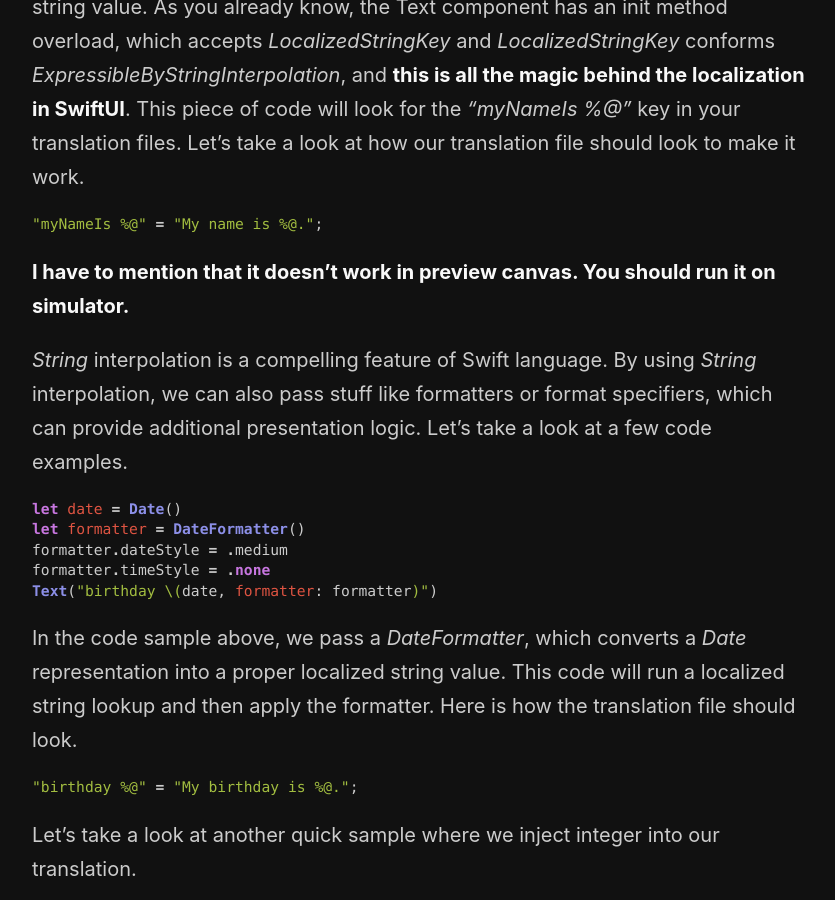
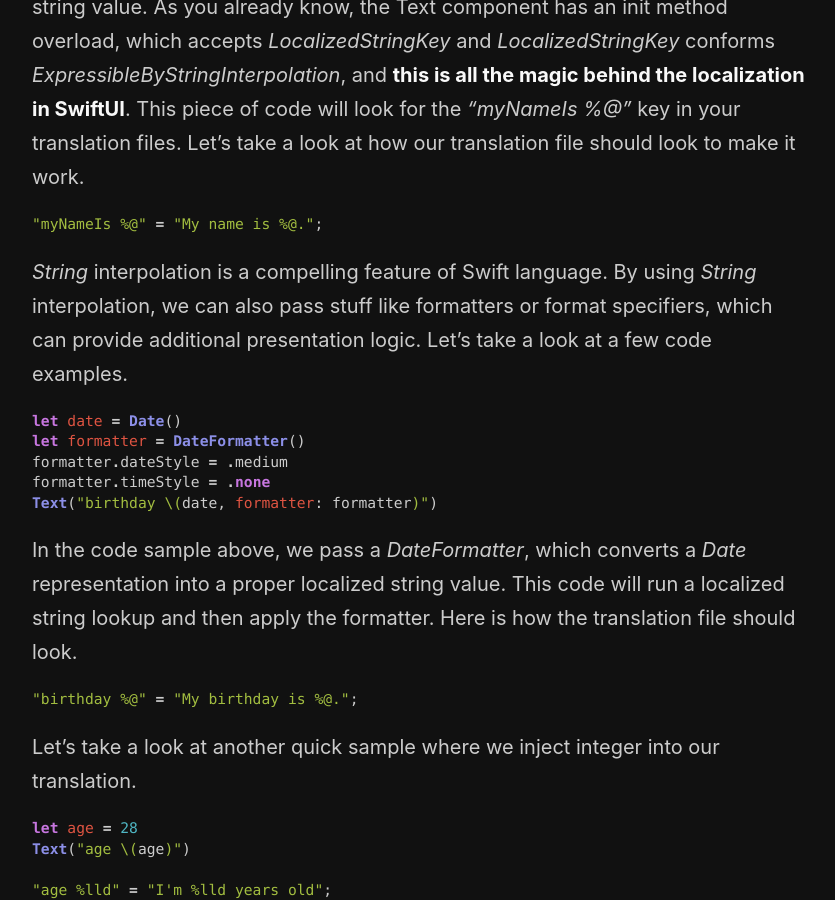
Before and after one commit to mecid/mecid.github.io, a Jekyll site: the page built from _posts/2019-10-16-localization-in-swiftui.md, in a window 1280 px wide and 900 px high, scrolled down 1510 px. Shown: the whole window, without its empty margins (218-1053 px from the left). Built offline with Jekyll 4.4.1, drawn with Linux system fonts in a browser that asks for light colours.

Commit message:
localization post fixed

````diff
--- a/_posts/2019-10-16-localization-in-swiftui.md
+++ b/_posts/2019-10-16-localization-in-swiftui.md
@@ -34,8 +34,6 @@ In the example above, we create a *Text* component with the *"myNameIs \(name)"*
 "myNameIs %@" = "My name is %@.";
 ```
 
-**I have to mention that it doesn't work in preview canvas. You should run it on simulator.**
-
 *String* interpolation is a compelling feature of Swift language. By using *String* interpolation, we can also pass stuff like formatters or format specifiers, which can provide additional presentation logic. Let's take a look at a few code examples.
 
 ```swift
````
